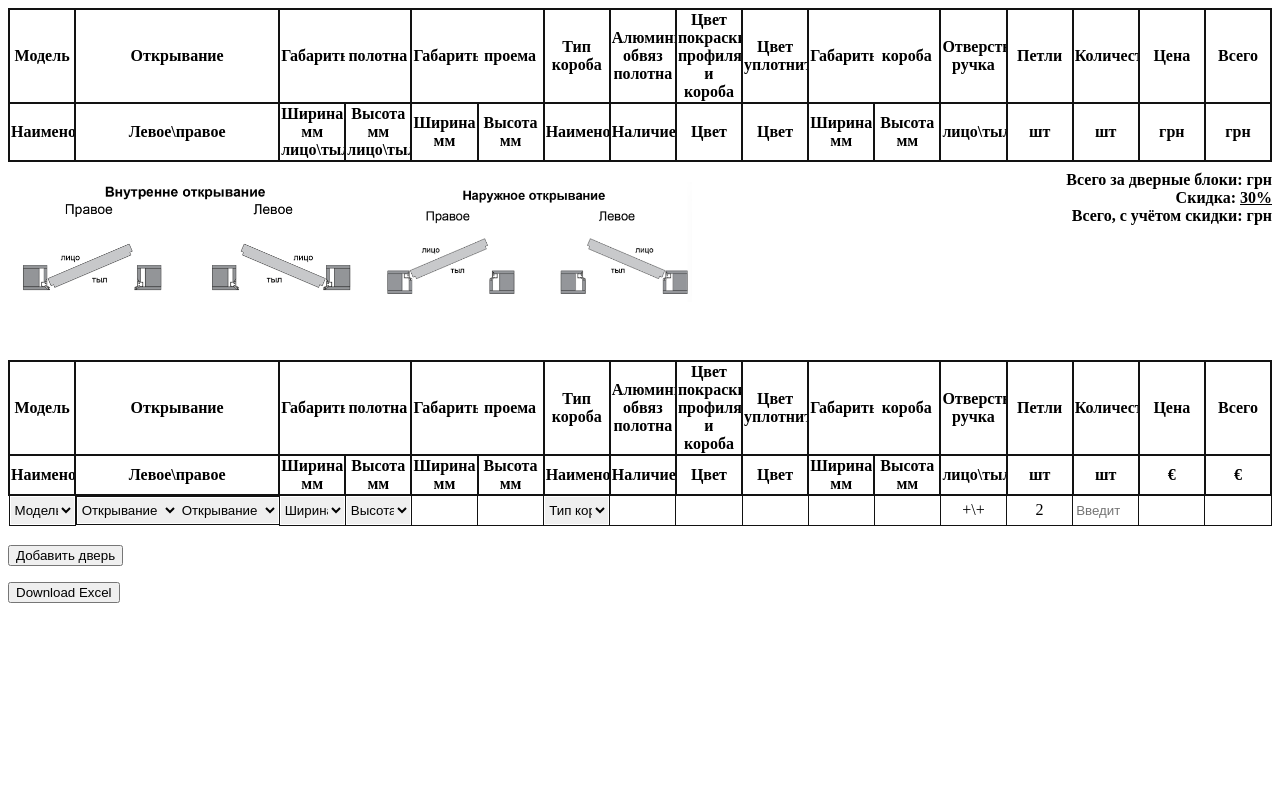
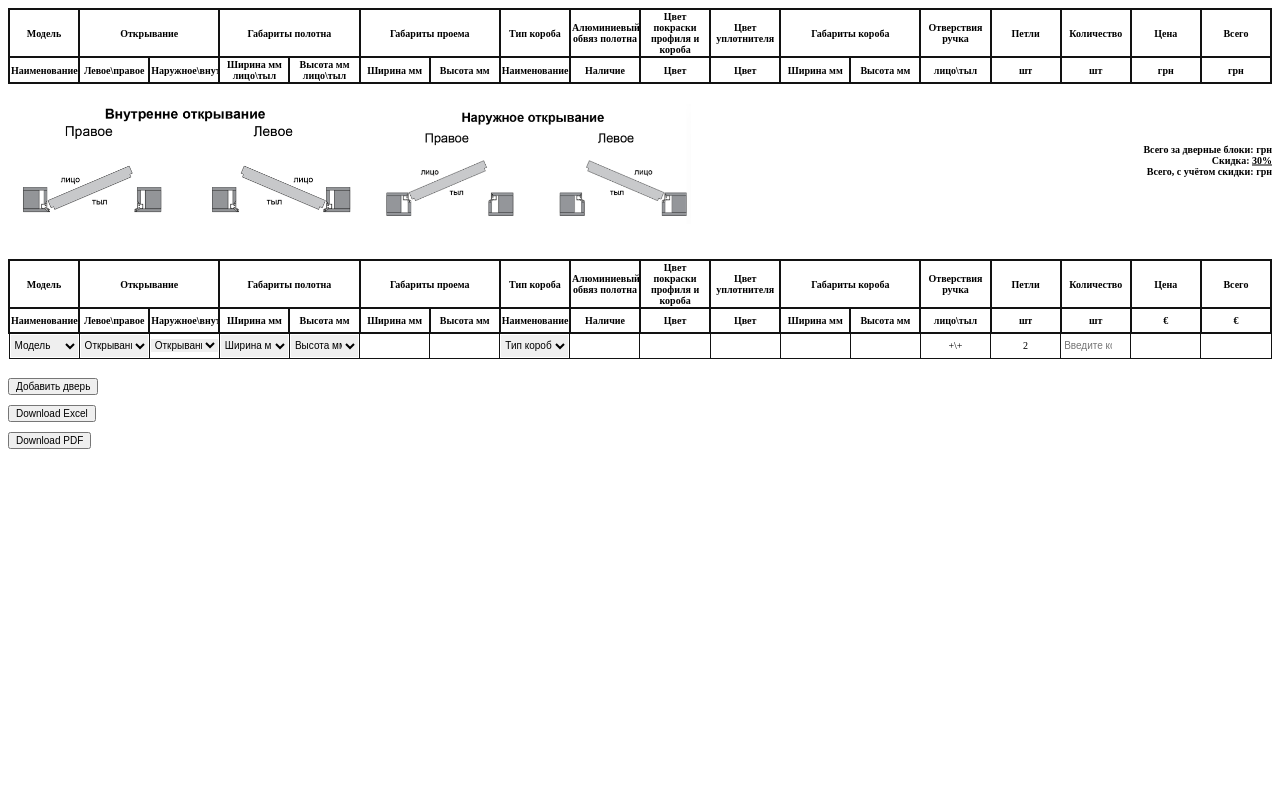
Before and after one commit to NadolskyiDenisFPM21/DoorCalculate, a Django app: page / in a window 1280 px wide. Run offline with Django 5.2, Linux system fonts and the light colour scheme; data comes from the database, SQL or seed files in the repository; lists and menus that the app fills with data are empty.

Commit message:
30.01.24

```diff
--- a/doorcalculate/polls/document_gen/excel.py
+++ b/doorcalculate/polls/document_gen/excel.py
@@ -1,4 +1,3 @@
-from datetime import datetime
 import openpyxl
 from openpyxl.worksheet.table import Table, TableStyleInfo
 import io
@@ -11,6 +10,7 @@
     # Записываем заголовки
     headers = list(data.keys())
     for col_num, header in enumerate(headers, 1):
+        sheet.column_dimensions[sheet.cell(row=1, column=col_num).column_letter].width = len(header) + 5
         sheet.cell(row=1, column=col_num, value=header)
 
     # Записываем данные
--- a/doorcalculate/polls/static/css/style.css
+++ b/doorcalculate/polls/static/css/style.css
@@ -1,3 +1,7 @@
+* {
+    font-size: 10px;
+}
+
 table {
     width: 100%;
     table-layout: fixed;
@@ -9,22 +13,11 @@
     border: 2px solid #121212;
 }
 
-.cell,
-.cell-l,
-.cell-r {
+.cell {
     height: 25px;
     text-align: center;
     overflow: hidden;
     text-overflow: clip;
-}
-
-
-.cell-l {
-    border-right: none;
-}
-
-.cell-r {
-    border-left: none;
 }
 
 table tbody tr td {
@@ -53,19 +46,6 @@
     color: #636363;
 }
 
-td.td-opening {
-    display: inline-flex;
-}
-
-.td-opening {
-    width: 200px;
-}
-
-.opening {
-    width: 50%;
-}
-
-
 .opening-img {
     width: 350px;
     height: auto;
--- a/doorcalculate/polls/static/js/index.js
+++ b/doorcalculate/polls/static/js/index.js
@@ -105,7 +105,8 @@
         if ($('#select-model').val() && $('#select-opening').val() && $('#select-opening-2').val() && $('#select-width').val() && $('#select-height').val() && $('#select-frame').val() && $('#count').val()) {
             var data = [];
             data.push($('#select-model').val());
-            data.push($('#select-opening').val() + '\|' + $('#select-opening-2').val());
+            data.push($('#select-opening').val());
+            data.push($('#select-opening-2').val());
             data.push('');
             data.push('');
 
@@ -119,8 +120,8 @@
                 data: ajax_data,
                 dataType: "json",
                 success: function (dimensions) {
-                    door_list[door_list.length - 1][2] = $('#select-width').val() + '\\' + dimensions.back_width;
-                    door_list[door_list.length - 1][3] = $('#select-height').val() + '\\' + dimensions.back_height;
+                    door_list[door_list.length - 1][3] = $('#select-width').val() + '\\' + dimensions.back_width;
+                    door_list[door_list.length - 1][4] = $('#select-height').val() + '\\' + dimensions.back_height;
                     create_table();
                     var js_table = JSON.stringify(door_list);
                     $.ajax({
--- a/doorcalculate/polls/templates/polls/index.html
+++ b/doorcalculate/polls/templates/polls/index.html
@@ -12,17 +12,14 @@
     <thead>
         <tr>
             <th class='cell'>Модель</th>
-            <th class='cell td-opening'>Открывание</th>
-            <th class='cell-l'>Габариты </th>
-            <th class='cell-r'>полотна</th>
-            <th class='cell-l'>Габариты </th>
-            <th class='cell-r'>проема</th>
+            <th class='cell td-opening' colspan="2">Открывание</th>
+            <th class='cell' colspan="2">Габариты полотна</th>
+            <th class='cell' colspan="2">Габариты проема</th>
             <th class='cell'>Тип короба</th>
             <th class='cell'>Алюминиевый обвяз полотна</th>
             <th class='cell'>Цвет покраски профиля и короба</th>
             <th class='cell'>Цвет уплотнителя</th>
-            <th class='cell-l'>Габариты </th>
-            <th class='cell-r'>короба</th>
+            <th class='cell' colspan="2">Габариты короба</th>
             <th class='cell'>Отверствия ручка</th>
             <th class='cell'>Петли</th>
             <th class='cell'>Количество</th>
@@ -32,6 +29,7 @@
         <tr>
             <th class='cell'>Наименование</th>
             <th class='cell td-opening'>Левое\правое</th>
+            <th class='cell td-opening'>Наружное\внутреннее</th>
             <th class='cell'>Ширина мм лицо\тыл</th>
             <th class='cell'>Высота мм </br>лицо\тыл</th>
             <th class='cell'>Ширина мм</th>
@@ -83,17 +81,14 @@
         <thead>
             <tr>
                 <th class='cell'>Модель</th>
-                <th class='cell td-opening'>Открывание</th>
-                <th class='cell-l'>Габариты </th>
-                <th class='cell-r'>полотна</th>
-                <th class='cell-l'>Габариты </th>
-                <th class='cell-r'>проема</th>
+                <th class='cell' colspan="2">Открывание</th>
+                <th class='cell' colspan="2">Габариты полотна</th>
+                <th class='cell' colspan="2">Габариты проема</th>
                 <th class='cell'>Тип короба</th>
                 <th class='cell'>Алюминиевый обвяз полотна</th>
                 <th class='cell'>Цвет покраски профиля и короба</th>
                 <th class='cell'>Цвет уплотнителя</th>
-                <th class='cell-l'>Габариты </th>
-                <th class='cell-r'>короба</th>
+                <th class='cell' colspan="2">Габариты короба</th>
                 <th class='cell'>Отверствия ручка</th>
                 <th class='cell'>Петли</th>
                 <th class='cell'>Количество</th>
@@ -102,7 +97,8 @@
             </tr>
             <tr>
                 <th class='cell'>Наименование</th>
-                <th class='cell td-opening'>Левое\правое</th>
+                <th class='cell'>Левое\правое</th>
+                <th class='cell'>Наружное\внутреннее</th>
                 <th class='cell'>Ширина мм</th>
                 <th class='cell'>Высота мм</th>
                 <th class='cell'>Ширина мм</th>
@@ -138,6 +134,8 @@
                         <option value="Левое">Левое</option>
                         <option value="Правое">Правое</option>
                     </select>
+                </td>
+                <td>
                     <select name="opening-2" id="select-opening-2" class='opening'>
                         <option value="" disabled selected>Открывание</option>
                         <option value="Наружное">Наружное</option>
@@ -209,5 +207,10 @@
     <button type="submit">Download Excel</button>
 </form>
 
+<form method="post" action="{% url 'create_pdf_specification' %}">
+    {% csrf_token %}
+    <button type="submit">Download PDF</button>
+</form>
+
 <script src="https://code.jquery.com/jquery-3.7.1.min.js"></script>
 <script src="{% static 'js/index.js' %}"></script>
--- a/doorcalculate/polls/urls.py
+++ b/doorcalculate/polls/urls.py
@@ -9,5 +9,6 @@
     path('get_dimensions_aperture/', views.get_dimensions_aperture, name='get_dimensions_aperture'),
     path('get_dimensions_frame/', views.get_dimensions_frame, name='get_dimensions_frame'),
     path('get_back_width/', views.get_back_width, name='get_back_width'),
-    path('create_excel_specification/', views.create_excel_specification, name='create_excel_specification')
+    path('create_excel_specification/', views.create_excel_specification, name='create_excel_specification'),
+    path('create_pdf_specification/', views.create_pdf_specification, name='create_pdf_specification'),
 ]
--- a/doorcalculate/polls/views.py
+++ b/doorcalculate/polls/views.py
@@ -1,10 +1,9 @@
-from django.views.decorators.csrf import csrf_exempt
 from django.http import HttpResponse, JsonResponse
 from django.template import loader
 from .models import DoorBlock, Frame
 
 from urllib.parse import quote, unquote
-from .document_gen import excel
+from .document_gen import excel, pdf
 from ast import literal_eval
 
 from datetime import datetime
@@ -105,6 +104,8 @@
         'Цвет уплотнителя':[],
         'Ширина короба мм':[],
         'Высота короба мм':[],
+        'Отверствия ручка':[],
+        'Петли':[],
         'Количество':[],
         'Цена':[],
         'Всего':[],
@@ -121,8 +122,45 @@
 
     return response
 
+def create_pdf_specification(request):
+    if 'door_table' in request.COOKIES.keys():
+            data = literal_eval(unquote(request.COOKIES['door_table']))
+    else:
+        return JsonResponse(data=f"Таблица пустая!", status=500, safe=False)
 
-@csrf_exempt
+    data_dict = {
+        'Модель': [],
+        'Открывание':[],
+        'Ширина полотна мм': [],
+        'Высота полотна мм': [],
+        'Мин ширина проема мм':[],
+        'Мин высота проема мм':[],
+        'Тип короба':[],
+        'Обвяз полотна':[],
+        'Цвет профиля и короба':[],
+        'Цвет уплотнителя':[],
+        'Ширина короба мм':[],
+        'Высота короба мм':[],
+        'Отверствия ручка':[],
+        'Петли':[],
+        'Кол-во':[],
+        'Цена':[],
+        'Всего':[],
+    }
+    for row in data:
+        for i, key in enumerate(data_dict.keys()):
+            data_dict[key].append(row[i])
+
+
+    response = HttpResponse(content_type='application/pdf')
+    response['Content-Disposition'] = f'attachment; filename=specification-{datetime.now().strftime("%y-%m-%d %H-%M-%S")}.pdf'
+
+    file = pdf.create(data_dict)
+    response.write(file)
+
+    return response
+
+
 def set_table_cookies(request):
     door_table = request.GET.get('door_table')
 
```
Also changed, not shown: doorcalculate/polls/document_gen/pdf.py (+40 -17 lines), doorcalculate/polls/document_gen/fonts/Roboto-Black.ttf (added), doorcalculate/polls/document_gen/fonts/Roboto-Bold.ttf (added), doorcalculate/polls/document_gen/fonts/Roboto-Light.ttf (added), 3 other files.
